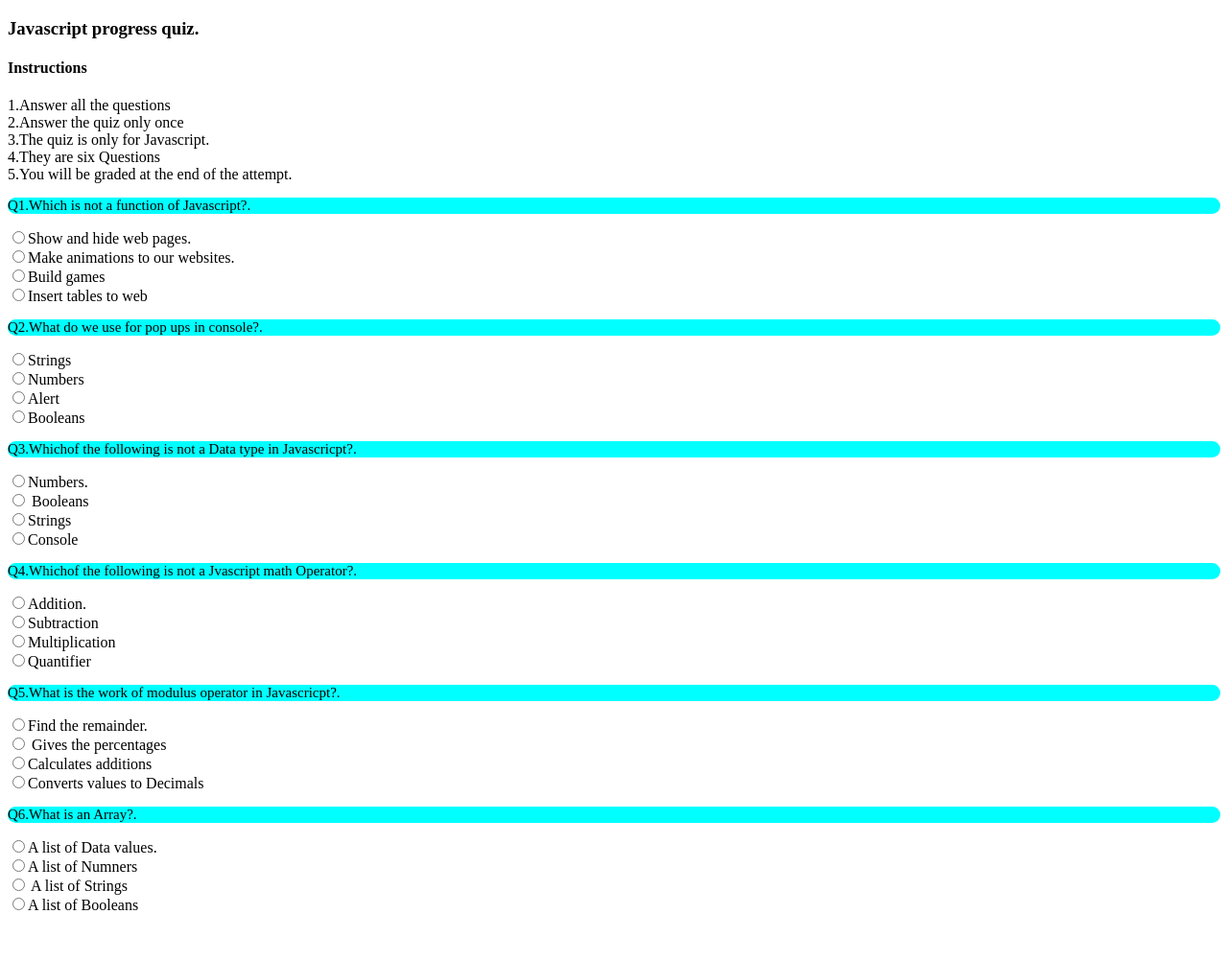
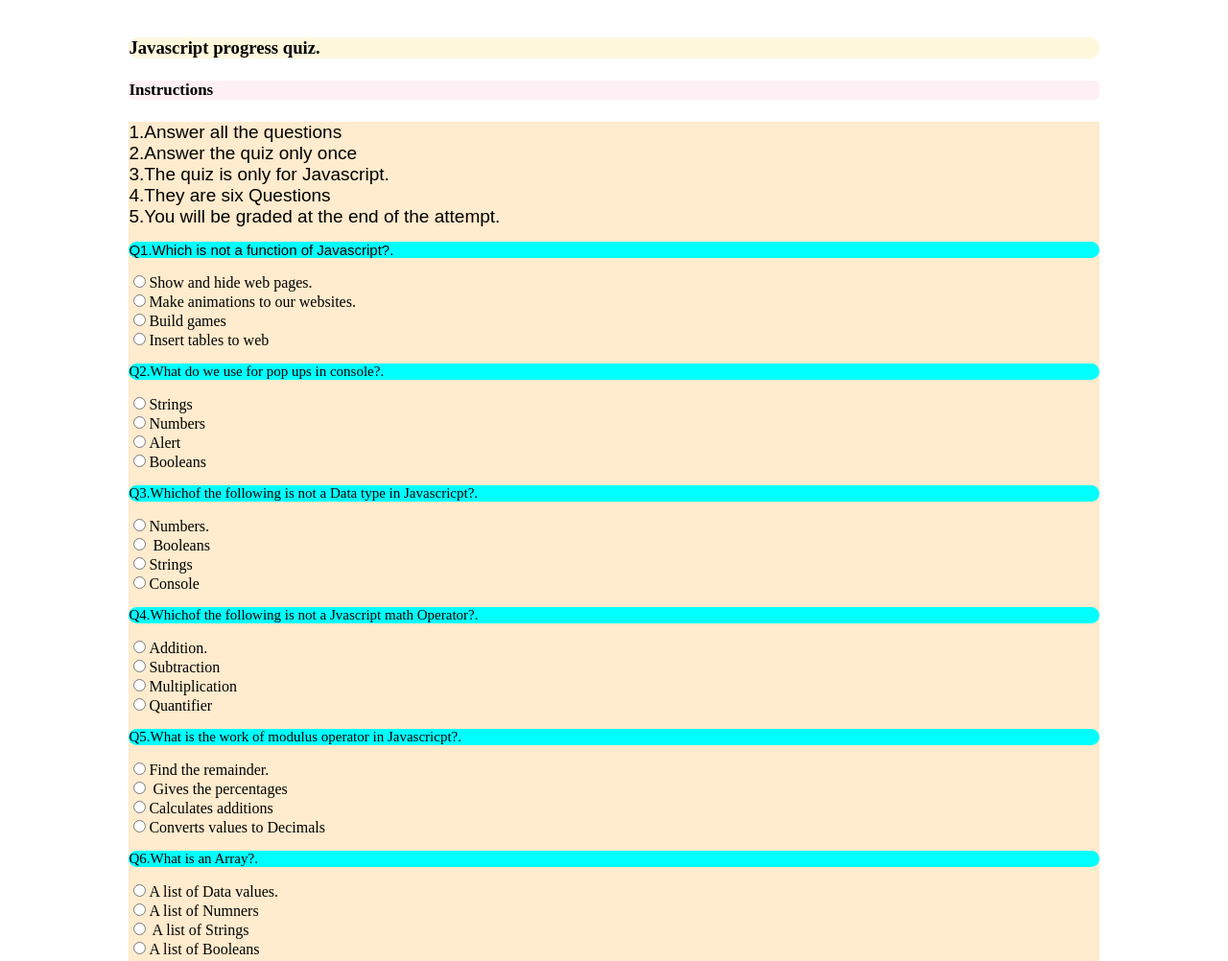
Before and after one commit to NickieMoi/Third-IP., a plain HTML site: page index.html in a window 1280 px wide. Shown: the top 1002 px of the page at 96% size. Drawn offline with Linux system fonts and the light colour scheme.

Commit message:
this will add the classes of thr html components

```diff
--- a/index.html
+++ b/index.html
@@ -9,16 +9,18 @@
 </head>
 <body>
 
-        <div>
+        <div class="form">
             <form action="">
-            <div> <h3>Javascript progress quiz.</h3></div>
-            <div><h4>Instructions</h4></div>
+            <div class="top"> <h3>Javascript progress quiz.</h3></div>
+            <div class="header"><h4>Instructions</h4></div>
+            <div class="middle">
+                <div class="instructions">
             <div>1.Answer all the questions </div>
             <div>2.Answer the quiz only once</div>
             <div>3.The quiz is only for Javascript.</div>
             <div>4.They are six Questions</div>
             <div>5.You will be graded at the end of the attempt.</div>
-            <p>Q1.Which is not a function of Javascript?.</p>
+            <p>Q1.Which is not a function of Javascript?.</p></div>
            <div><input type="radio" name="q1"value="A">Show and hide web pages.</div>
            <div><input type="radio" name="q1"value="B">Make animations to our websites.</div>
            <div><input type="radio" name="q1"value="C">Build games</div>
@@ -49,6 +51,9 @@
            <div><input type="radio" name="q6"value="C"> A list of Strings</div>
            <div><input type="radio" name="q6"value="D">A list of Booleans</div>
 <input type="button"value="submit" onclick="theScore()" class="press">
+
+</div>
+
         </form>
     <div class="results" id="show">
         Your results are;
```
